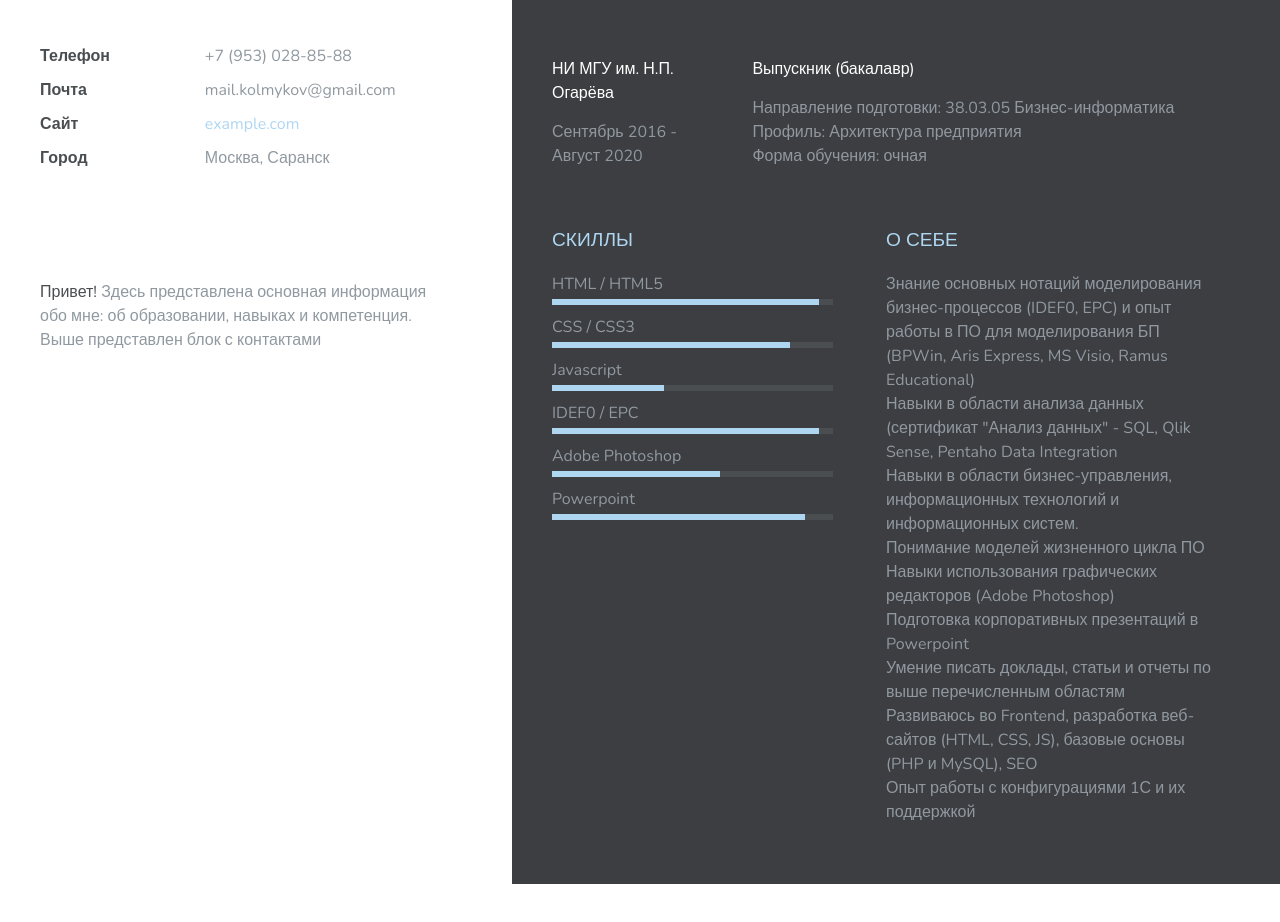
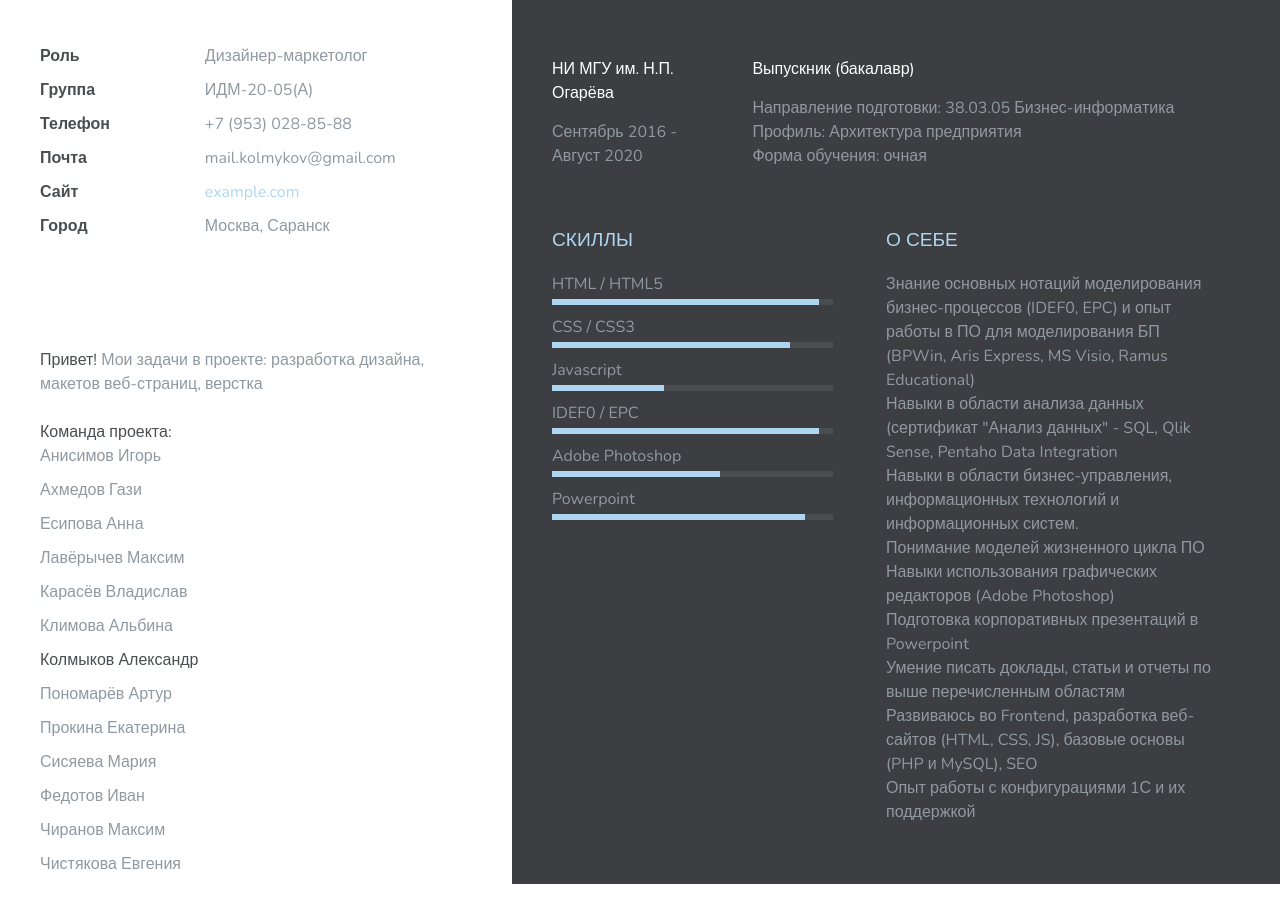
Before and after one commit to fulyaka/fulyaka.github.io, a plain HTML site: page index.html in a window 1280 px wide. Shown: the part 266-1188 px from the top of the page. Before the commit the page ends 1150 px from the top, so only its background shows below. Drawn offline with nearby package versions, Linux system fonts and the light colour scheme.

Commit message:
Update index.html

```diff
--- a/index.html
+++ b/index.html
@@ -53,12 +53,16 @@
       <div class="clearfix"></div>
       <div class="contact-info clearfix">
       	<ul class="list-titles">
+          <li>Роль</li>
+          <li>Группа</li>
       		<li>Телефон</li>
       		<li>Почта</li>
       		<li>Сайт</li>
       		<li>Город</li>
       	</ul>
         <ul class="list-content ">
+          <li>Дизайнер-маркетолог</li>
+          <li>ИДМ-20-05(А)</li>
         	<li>+7 (953) 028-85-88</li> <!-- YOUR PHONE NUMBER  -->
         	<li>mail.kolmykov@gmail.com</li> <!-- YOUR EMAIL -->
         	<li><a href="#">example.com</a></li> <!-- YOUR WEBSITE  -->
@@ -66,7 +70,24 @@
         </ul>
       </div>
       <div class="contact-presentation"> <!-- YOUR PRESENTATION RESUME  -->
-      	<p><span class="bold">Привет! </span>Здесь представлена основная информация обо мне: об образовании, навыках и компетенция. Выше представлен блок с контактами</p>
+      	<p><span class="bold">Привет! </span>Мои задачи в проекте: разработка дизайна, макетов веб-страниц, верстка
+        <br></br>
+        <p><span class="bold">Команда проекта:</span><ul>
+          <li>Анисимов Игорь
+          <li>Ахмедов Гази
+          <li>Есипова Анна
+          <li>Лавёрычев Максим
+          <li>Карасёв Владислав
+          <li>Климова Альбина
+          <li><span class="bold">Колмыков Александр</span>
+          <li>Пономарёв Артур
+          <li>Прокина Екатерина
+          <li>Сисяева Мария
+          <li>Федотов Иван
+          <li>Чиранов Максим
+          <li>Чистякова Евгения
+        </ul>
+        </p>
       </div>
 		</div>
 	</section>
```
